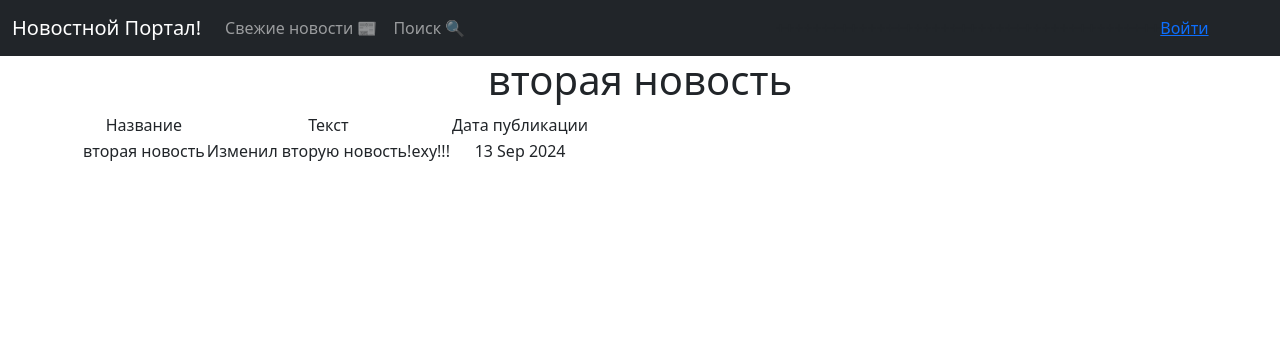
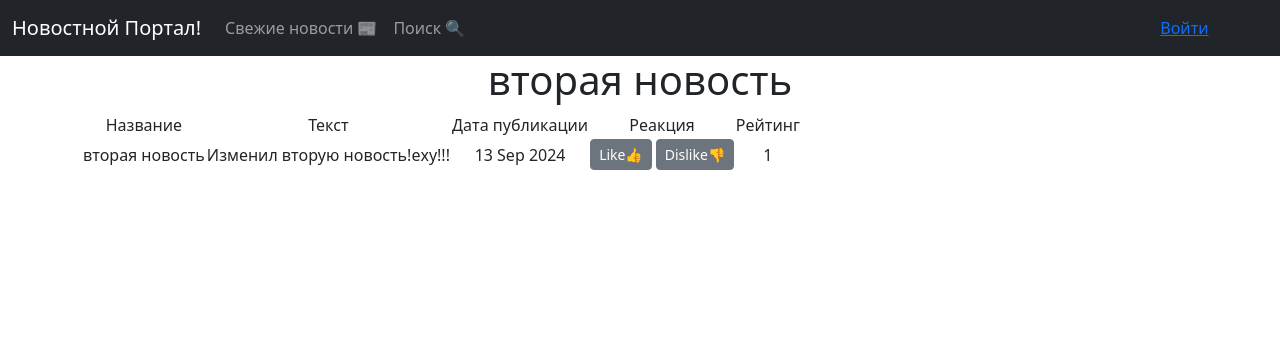
Before and after one commit to Eg0istSM/NewsPortal1, a Django app: page /post/2/ in a window 1280 px wide. Shown: the top 356 px of the page. Run offline with Django 4.2, Linux system fonts and the light colour scheme; data comes from the database, SQL or seed files in the repository; both versions use the stored data as it was after the commit; parts of the project's set-up code (start-up, migrations or seed data) failed here and were passed over; some libraries are stand-ins or nearby versions.

Commit message:
add like and dislike post

```diff
--- a/NewsPaper/news/admin.py
+++ b/NewsPaper/news/admin.py
@@ -6,7 +6,7 @@ from .models import Category, Post
 class PostAdmin(admin.ModelAdmin):
     list_display = ('title', 'author', 'time_post')  # генерация списка всех имен полей(можно просто имена полей)
     list_filter = ('category', 'author', 'rating')  # добавляем примитивные фильтры в нашу админку
-    search_fields = ('title', 'author__user__username')  #
+    search_fields = ('title', 'author__user__username')  # поиск по названию и автору
 
 
 admin.site.register(Category)
--- a/NewsPaper/news/models.py
+++ b/NewsPaper/news/models.py
@@ -50,7 +50,7 @@ class Post(models.Model):
         self.rating += 1
         self.save()
 
-    def deslike(self):
+    def dislike(self):
         self.rating -= 1
         self.save()
 
--- a/NewsPaper/news/urls.py
+++ b/NewsPaper/news/urls.py
@@ -14,4 +14,6 @@ urlpatterns = [
    path('articles/<int:pk>/delete/', PostDelete.as_view(), name='articles_delete'),
    path('categories/<int:pk>', CategoryListView.as_view(), name='category_list'),
    path('categories/<int:pk>/subscribe', subscribe, name='subscribe'),
+   path('<int:pk>/like/', like, name='like'),
+   path('<int:pk>/dislike/', dislike, name='dislike'),
 ]
--- a/NewsPaper/news/views.py
+++ b/NewsPaper/news/views.py
@@ -88,3 +88,17 @@ def subscribe(request, pk):
 
     message = 'Вы успешно подписались на рассылку'
     return render(request, 'flatpages/subscribe.html', {'category': category, 'message': message})
+
+
+def like(request, pk):
+    post = get_object_or_404(Post, pk=pk)
+    post.like()
+    post.save()
+    return render(request, 'flatpages/post.html', {'post': post})
+
+
+def dislike(request, pk):
+    post = get_object_or_404(Post, pk=pk)
+    post.dislike()
+    post.save()
+    return render(request, 'flatpages/post.html', {'post': post})
--- a/NewsPaper/templates/flatpages/post.html
+++ b/NewsPaper/templates/flatpages/post.html
@@ -13,11 +13,17 @@ Post
                <td>Название</td>
                <td>Текст</td>
                <td>Дата публикации</td>
+               <td>Реакция</td>
+               <td>Рейтинг</td>
             </tr>
             <tr>
                <td>{{ post.title }}</td>
                <td>{{ post.text|censor }}</td>
                <td>{{ post.time_post|date:'d M Y' }}</td>
+               <td><a class="btn btn-secondary btn-sm" href="{% url 'like' post.pk %}">Like👍</a>
+                   <a class="btn btn-secondary btn-sm" href="{% url 'dislike' post.pk %}">Dislike👎</a>
+               </td>
+               <td>{{ post.rating }}</td>
             </tr>
         </table>
 {% endblock content %}
```
Also changed, not shown: NewsPaper/db.sqlite3.
